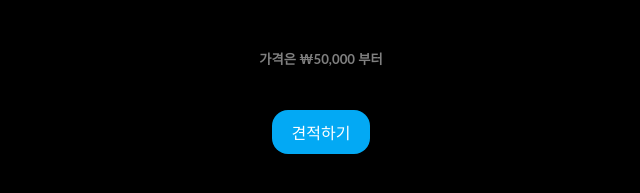
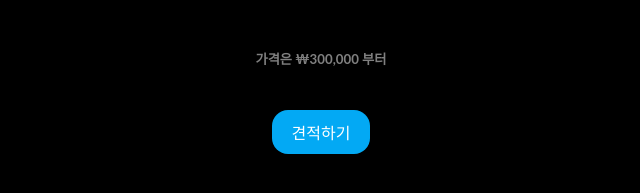
Before and after one commit to HyunHyungSoon/ColorTech, a plain HTML site: page index3.html in a window 1280 px wide. Shown: the part 811-1004 px from the top of the page, 319-959 px from the left. Drawn offline with Linux system fonts and the light colour scheme.

Commit message:
Update index3.html

```diff
--- a/index3.html
+++ b/index3.html
@@ -70,7 +70,7 @@
 </div>
 
   <div id = NANO가격>
-    <h5>가격은 ₩50,000 부터</h5>
+    <h5>가격은 ₩300,000 부터</h5>
   </div>
 
 
```
